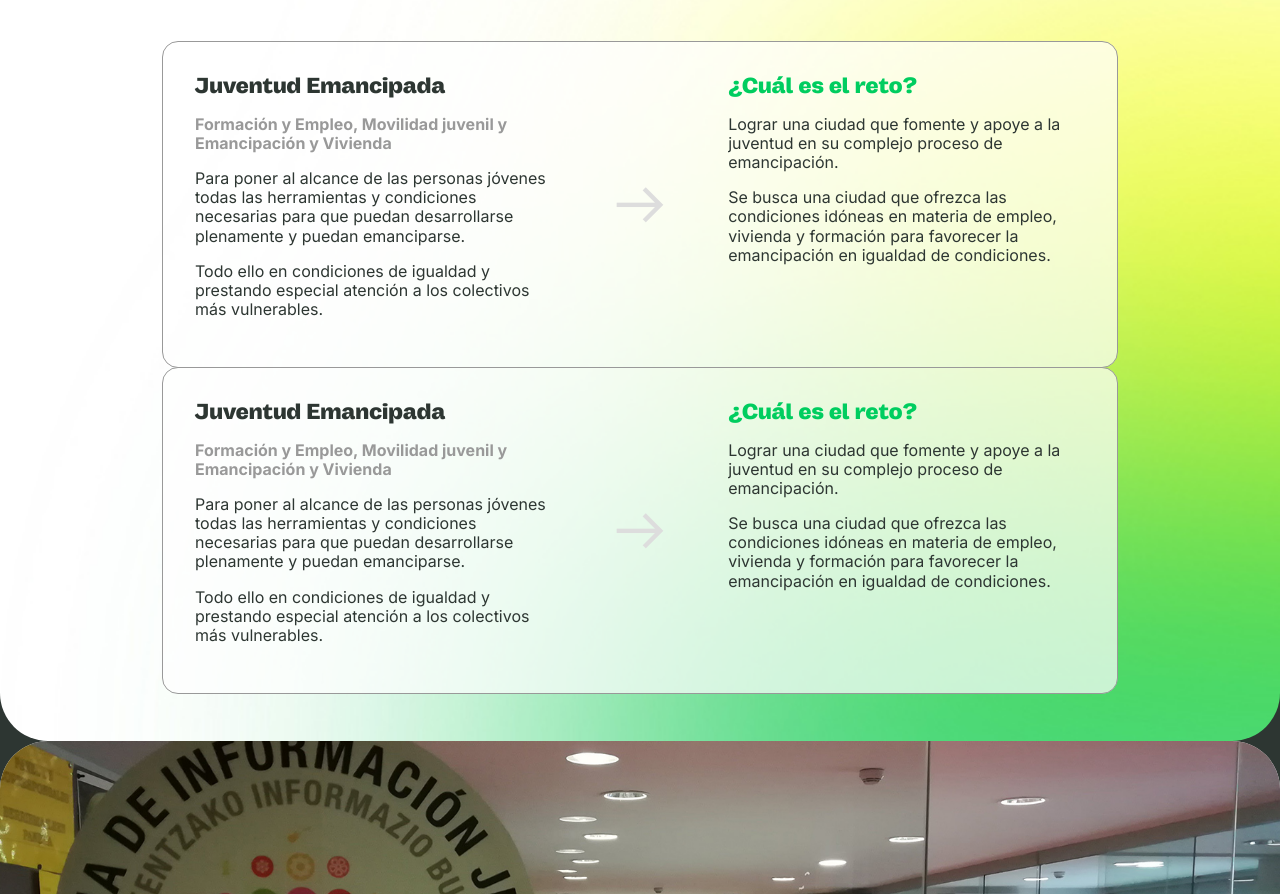
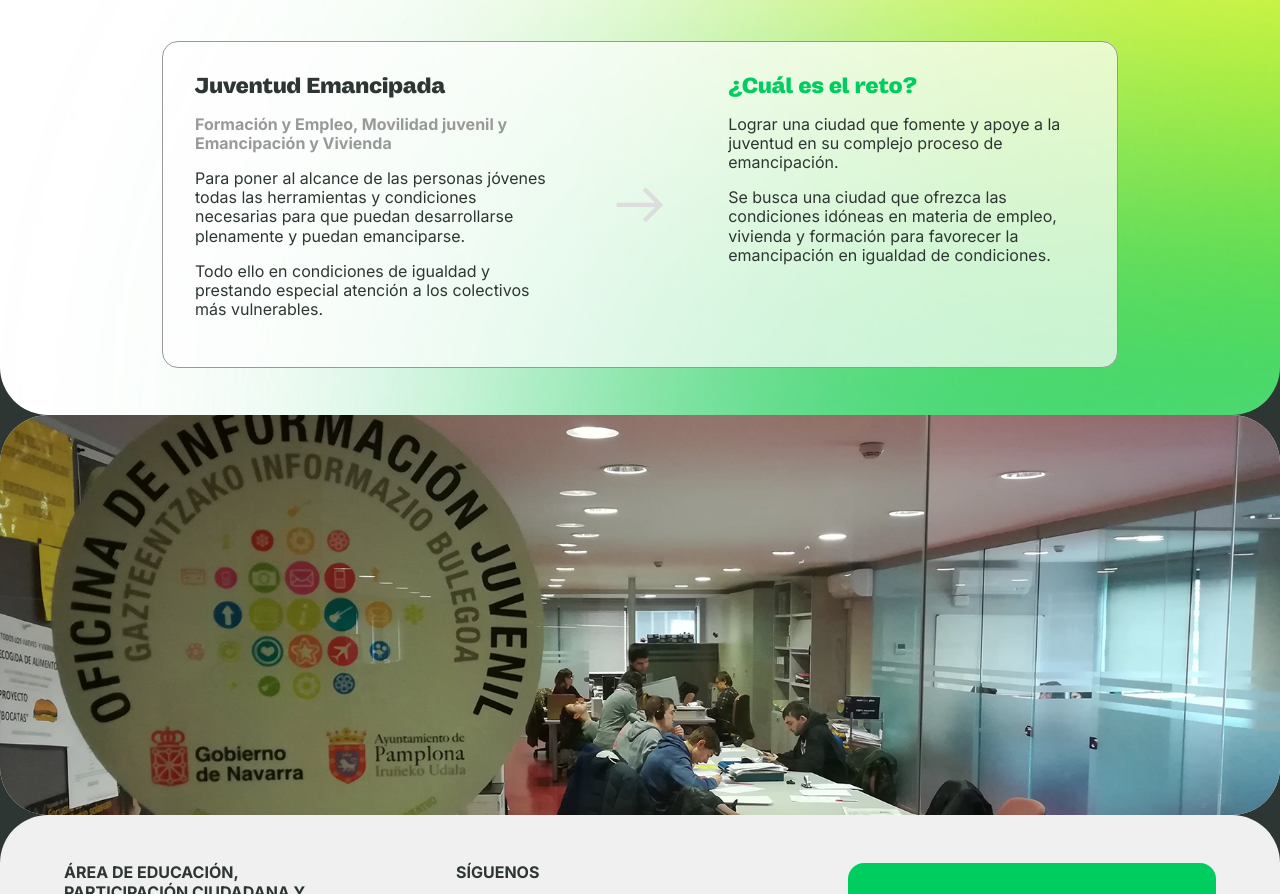
Before and after one commit to pamplonajoven/pamplonajoven.github.io, a website: page plan-joven.html in a window 1280 px wide. Shown: the part 1047-1941 px from the top of the page. Drawn offline with nearby package versions, Linux system fonts and the light colour scheme.

```diff
--- a/plan-joven.html
+++ b/plan-joven.html
@@ -187,6 +187,7 @@
                             </div>
                         </div>
                         <div class="column is-5-tablet">
+                           <div class="reto">
                                 <p class="h3">¿Cuál es el reto?</p>
                                 <p>
                                 Lograr una ciudad que fomente y apoye a la juventud en su complejo proceso de emancipación.
@@ -194,38 +195,7 @@
                                 <p>
                                 Se busca una ciudad que ofrezca las condiciones idóneas en materia de empleo, vivienda y formación para favorecer la emancipación en igualdad de condiciones.
                                 </p>
-                        </div><!-- column -->
-                      </div><!-- columns -->
-                    </div><!-- ejeplan -->
-                    <div class="ejeplan">
-                        <div class="columns is-multiline is-variable is-3-desktop">
-                          <div class="column is-5-tablet">
-                              <h3>Juventud Emancipada</h3>
-                              <p class="subtitle">
-                                  Formación y Empleo, Movilidad juvenil y Emancipación y Vivienda
-                              </p>
-                            <p>
-                              Para poner al alcance de las personas jóvenes todas las herramientas y condiciones necesarias para que puedan desarrollarse plenamente y puedan emanciparse.
-                            </p>
-                            <p>
-                              Todo ello en condiciones de igualdad y prestando especial atención a los colectivos más vulnerables.
-                            </p>
-                          </div><!-- column -->
-                          <div class="column is-2-tablet is-hidden-mobile">
-                              <div class="column-divider">
-                                  <span class="material-symbols-outlined icon-divider">
-                                      arrow_right_alt
-                                  </span>
-                              </div>
-                          </div>
-                          <div class="column is-5-tablet">
-                              <p class="h3">¿Cuál es el reto?</p>
-                            <p>
-                              Lograr una ciudad que fomente y apoye a la juventud en su complejo proceso de emancipación.
-                            </p>
-                            <p>
-                              Se busca una ciudad que ofrezca las condiciones idóneas en materia de empleo, vivienda y formación para favorecer la emancipación en igualdad de condiciones.
-                            </p>
+                           </div><!-- reto -->
                         </div><!-- column -->
                       </div><!-- columns -->
                     </div><!-- ejeplan -->
--- a/scss/_components.scss
+++ b/scss/_components.scss
@@ -79,6 +79,7 @@
 
 //Event detail
 .event-detail{
+    position: relative;
     .columns{
         @include desktop{
             flex-direction: row-reverse;
```
Also changed, not shown: agenda-detalle.html (+4 -3 lines), programas-informacion.html (+4 -4 lines), css/custom.css. Lines whose indentation alone changed are shown as unchanged.
